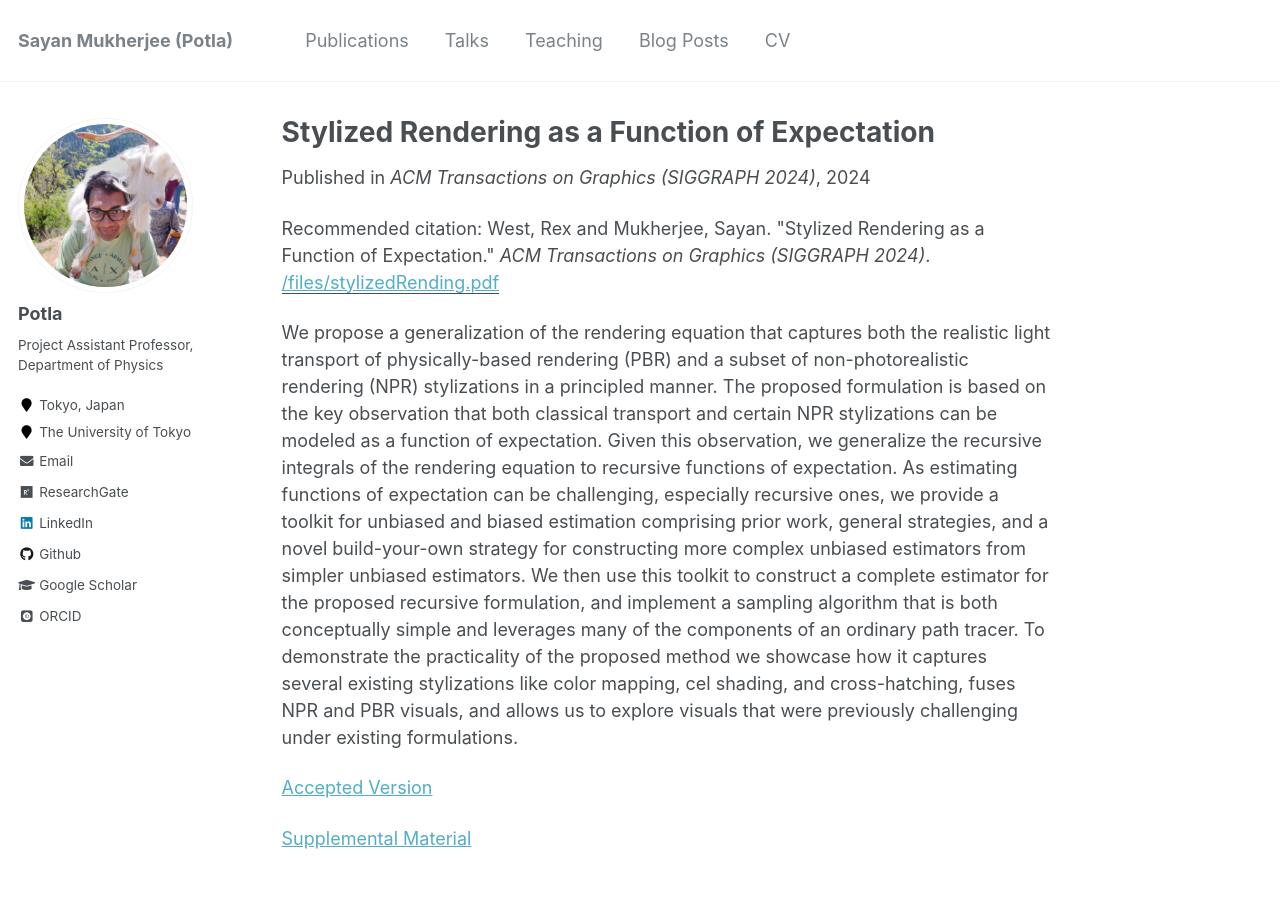
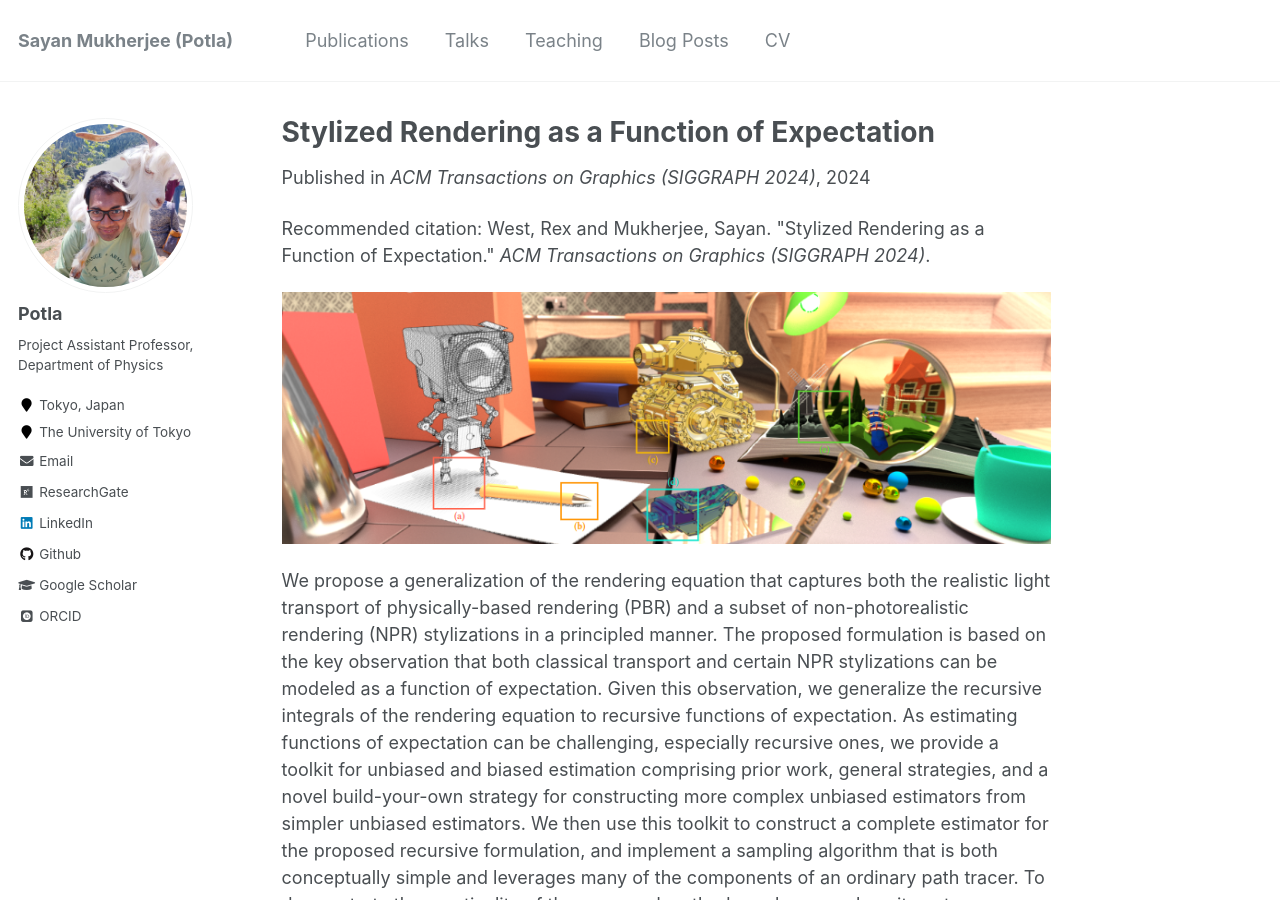
Before and after one commit to Potla1995/potla1995.github.io, a Jekyll site: the page built from _publications/2024-05-01-stylizedRendering.md, in a window 1280 px wide and 900 px high. Built offline with Jekyll 4.4.1, drawn with Linux system fonts in a browser that asks for light colours; some web fonts are replaced.

Commit message:
Upload Teaser

```diff
--- a/_publications/2024-05-01-stylizedRendering.md
+++ b/_publications/2024-05-01-stylizedRendering.md
@@ -5,9 +5,11 @@ permalink: /publication/stylizedRendering
 excerpt: 'A step towards integrating non-photorealistic stylizations into physically-based rendering systems.'
 date: 2024-05-01
 venue: 'ACM Transactions on Graphics (SIGGRAPH 2024)'
-paperurl: '/files/stylizedRending.pdf'
+paperurl: ''
 citation: 'West, Rex and Mukherjee, Sayan. "Stylized Rendering as a Function of Expectation." <i>ACM Transactions on Graphics (SIGGRAPH 2024)</i>.'
 ---
+
+![Teaser](/files/stylizedRenderingTeaser.png)
 
 We propose a generalization of the rendering equation that captures both the realistic light transport of physically-based rendering (PBR) and a subset of non-photorealistic rendering (NPR) stylizations in a principled manner.
 The proposed formulation is based on the key observation that both classical transport and certain NPR stylizations can be modeled as a function of expectation.
```
Also changed, not shown: files/stylizedRenderingTeaser.png (added).
